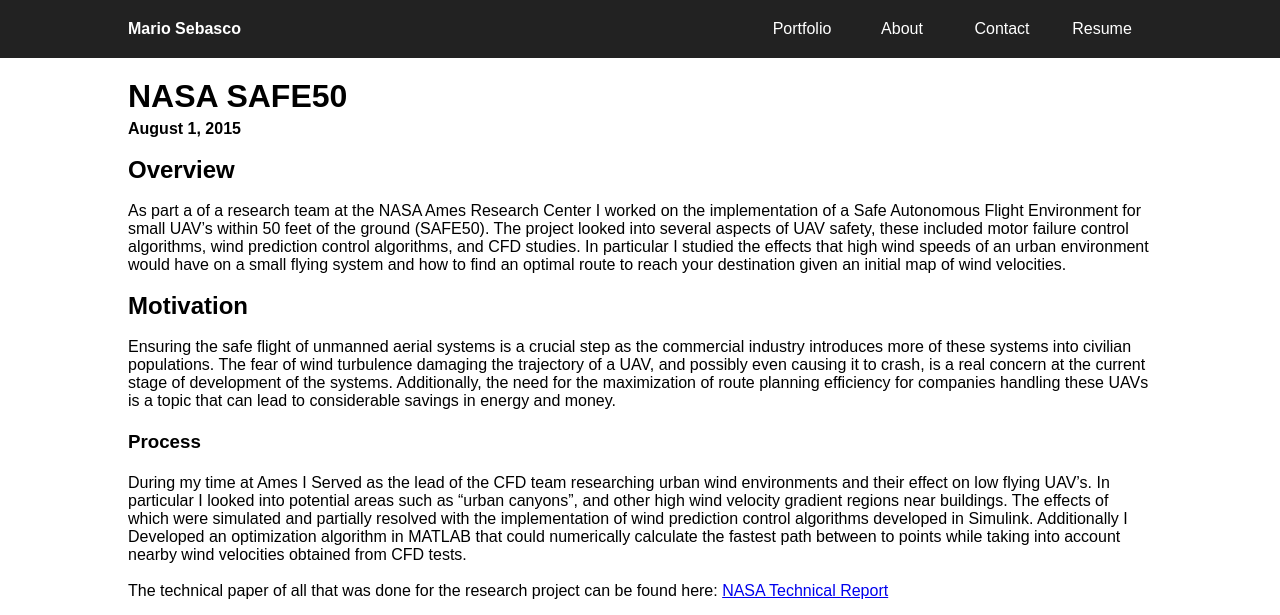
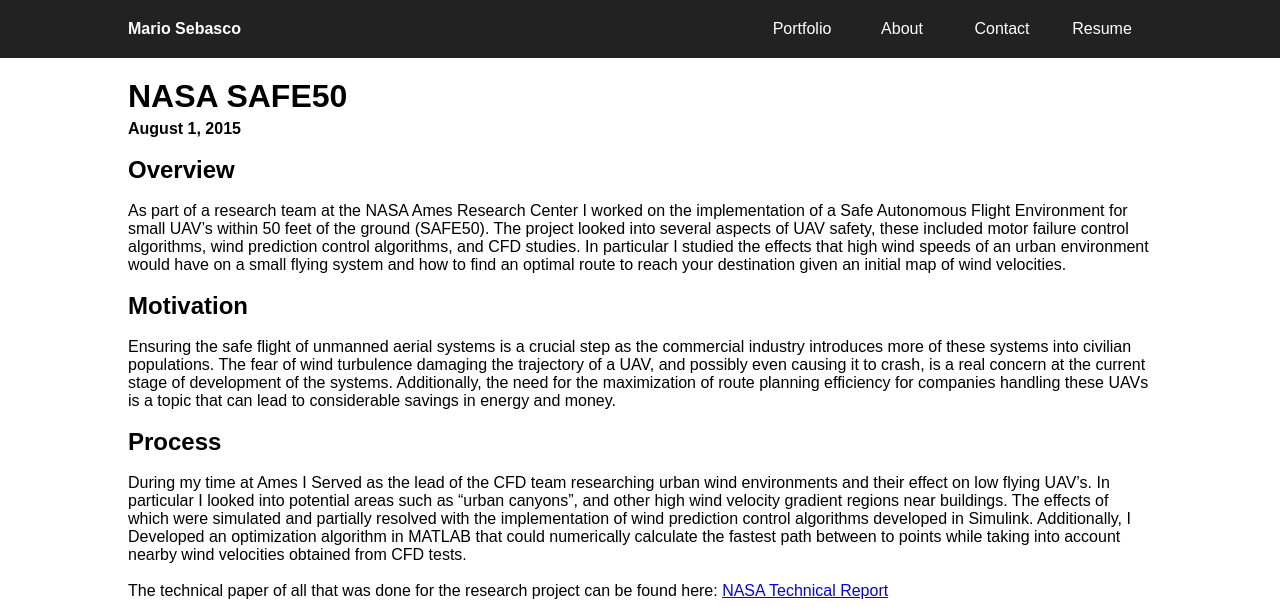
Before and after one commit to mariosebasco/mariosebasco_portfolio, a Jekyll site: the page built from _projects/03-NASA-SAFE50.md, in a window 1280 px wide. Shown: the top 615 px of the page. Built offline with Jekyll 4.4.1, drawn with Linux system fonts in a browser that asks for light colours; nearby versions of some CDN libraries.

Commit message:
fixed typos

```diff
--- a/_projects/03-NASA-SAFE50.md
+++ b/_projects/03-NASA-SAFE50.md
@@ -6,13 +6,13 @@
 ---
 
 ## Overview
-As part a of a research team at the NASA Ames Research Center I worked on the implementation of a Safe Autonomous Flight Environment for small UAV's within 50 feet of the ground (SAFE50). The project looked into several aspects of UAV safety, these included motor failure control algorithms, wind prediction control algorithms, and CFD studies. In particular I studied the effects that high wind speeds of an urban environment would have on a small flying system and how to find an optimal route to reach your destination given an initial map of wind velocities.
+As part of a research team at the NASA Ames Research Center I worked on the implementation of a Safe Autonomous Flight Environment for small UAV's within 50 feet of the ground (SAFE50). The project looked into several aspects of UAV safety, these included motor failure control algorithms, wind prediction control algorithms, and CFD studies. In particular I studied the effects that high wind speeds of an urban environment would have on a small flying system and how to find an optimal route to reach your destination given an initial map of wind velocities.
 
 ## Motivation
 Ensuring the safe flight of unmanned aerial systems is a crucial step as the commercial industry introduces more of these systems into civilian populations. The fear of wind turbulence damaging the trajectory of a UAV, and possibly even causing it to crash, is a real concern at the current stage of development of the systems. Additionally, the need for the maximization of route planning efficiency for companies handling these UAVs is a topic that can lead to considerable savings in energy and money.
 
-### Process
-During my time at Ames I Served as the lead of the CFD team researching urban wind environments and their effect on low flying UAV’s. In particular I looked into potential areas such as "urban canyons", and other high wind velocity gradient regions near buildings. The effects of which were simulated and partially resolved with the implementation of wind prediction control algorithms developed in Simulink. Additionally I Developed an optimization algorithm in MATLAB that could numerically calculate the fastest path between to points while taking into account nearby wind velocities obtained from CFD tests.
+## Process
+During my time at Ames I Served as the lead of the CFD team researching urban wind environments and their effect on low flying UAV’s. In particular I looked into potential areas such as "urban canyons", and other high wind velocity gradient regions near buildings. The effects of which were simulated and partially resolved with the implementation of wind prediction control algorithms developed in Simulink. Additionally, I Developed an optimization algorithm in MATLAB that could numerically calculate the fastest path between to points while taking into account nearby wind velocities obtained from CFD tests.
 
 The technical paper of all that was done for the research project can be found here: <a href="/mariosebasco.github.io/pdf_files/NASAFullRep.pdf">NASA Technical Report</a>
 
```
Also changed, not shown: _projects/01-Baxter.md (+1 -1 lines), _projects/04-lift.md (+1 -1 lines), about.md (+2 -2 lines).
